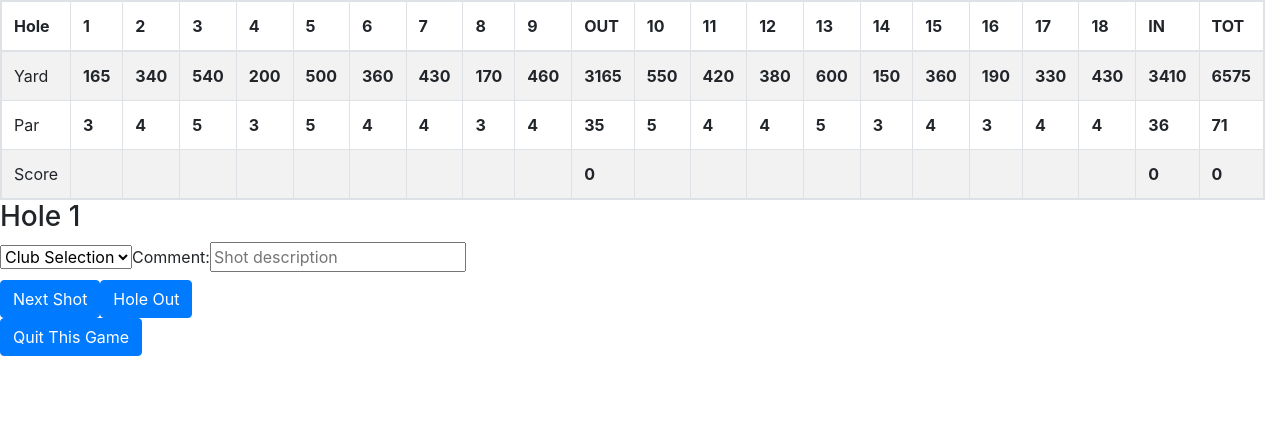
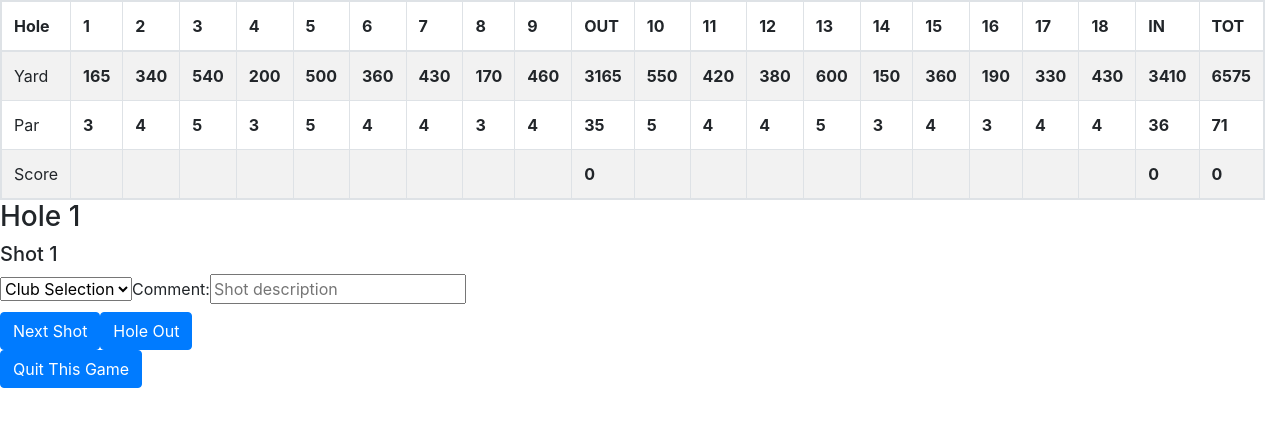
Before and after one commit to p-victor/golf-tracker, a React (Create React App) app in the folder front-end/: page /play in a window 1280 px wide. Shown: the top 426 px of the page. Built offline with nearby package versions, Linux system fonts and the light colour scheme; no server answers.

Commit message:
add shot number

```diff
--- a/front-end/src/components/Play/Play.js
+++ b/front-end/src/components/Play/Play.js
@@ -6,6 +6,8 @@ import ScoreTable from "./ScoreTable";
 export default function Play(props) {
   const { handleClub, handleComment, score, state, onSave, onMove } = props
   const [error, setError] = useState("");
+  const [shot, setShot] = useState(1);
+
   let history = useHistory();
 
   let holeid = score[0] ? score.length + 1 : 1
@@ -16,22 +18,21 @@ export default function Play(props) {
       setError("Club cannot be blank");
       return;
     }
+    setShot(prev => prev + 1)
     onSave(state.hole_score_id, state.club, state.comment);
   }
 
   function quit() {
-
     if (window.confirm("Going back to the main page?")) {
       history.push("/");
     }
-
-
   }
 
   return(
     <main>
       <ScoreTable key={1} score={score} number={[1,2,3,4,5,6,7,8,9,10,11,12,13,14,15,16,17,18]} par={[3,4,5,3,5,4,4,3,4,5,4,4,5,3,4,3,4,4]} yard={[165,340,540,200,500,360,430,170,460,550,420,380,600,150,360,190,330,430]}/>
       <h3>Hole {holeid}</h3>
+      <h5>Shot {shot}</h5>
       <form>
         <select className="selectpicker" onChange={handleClub}>
           <option data-hidden="true" value="">Club Selection</option>
```
